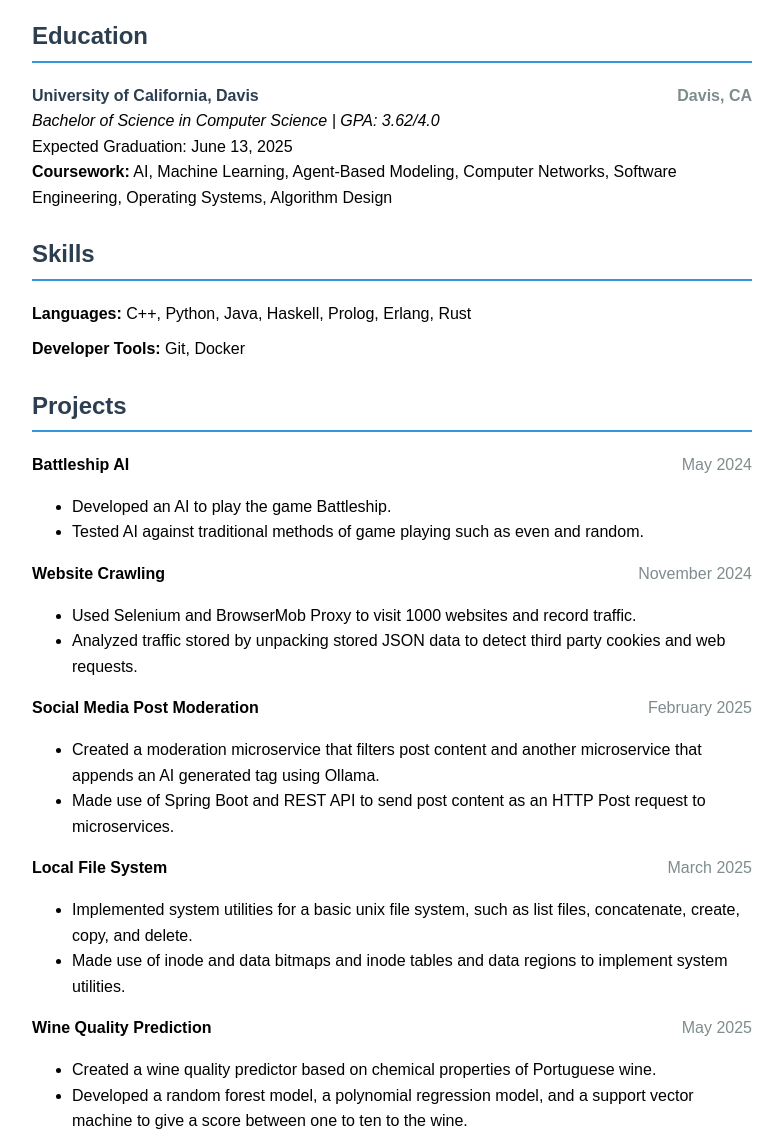
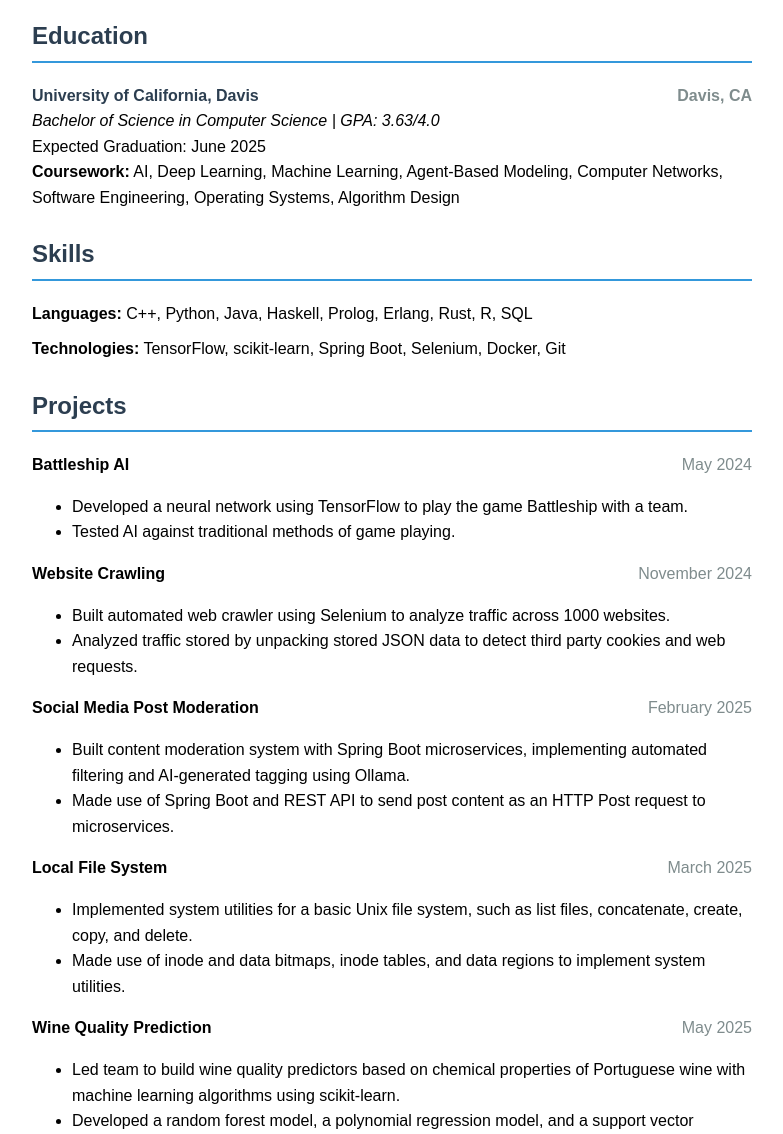
Before and after one commit to BumpyPear/BumpyPear.github.io, a plain HTML site: page index.html in a window 1280 px wide. Shown: the part 166-1300 px from the top of the page, without its empty margins (248-1031 px from the left). Drawn offline with Linux system fonts and the light colour scheme.

Commit message:
Update index.html

```diff
--- a/index.html
+++ b/index.html
@@ -87,8 +87,8 @@
             <div class="contact-info">
                 <a href="tel:925-375-8055">(925)-375-8055</a> |
                 <a href="mailto:bryanbatsaikhan@gmail.com">bryanbatsaikhan@gmail.com</a> |
-                <a href="#">LinkedIn</a> |
-                <a href="#">GitHub</a>
+                <a href="https://www.linkedin.com/in/bryan-b-2823b124a/">LinkedIn</a> |
+                <a href="https://github.com/BumpyPear">GitHub</a>
             </div>
         </header>
 
@@ -96,19 +96,19 @@
             <h2>Education</h2>
             <div class="education-item">
                 <div class="institution">University of California, Davis<span class="location">Davis, CA</span></div>
-                <div class="degree">Bachelor of Science in Computer Science | GPA: 3.62/4.0</div>
-                <div>Expected Graduation: June 13, 2025</div>
-                <div><strong>Coursework:</strong> AI, Machine Learning, Agent-Based Modeling, Computer Networks, Software Engineering, Operating Systems, Algorithm Design</div>
+                <div class="degree">Bachelor of Science in Computer Science | GPA: 3.63/4.0</div>
+                <div>Expected Graduation: June 2025</div>
+                <div><strong>Coursework:</strong> AI, Deep Learning, Machine Learning, Agent-Based Modeling, Computer Networks, Software Engineering, Operating Systems, Algorithm Design</div>
             </div>
         </section>
 
         <section class="section">
             <h2>Skills</h2>
             <div class="skill-category">
-                <strong>Languages:</strong> C++, Python, Java, Haskell, Prolog, Erlang, Rust
+                <strong>Languages:</strong> C++, Python, Java, Haskell, Prolog, Erlang, Rust, R, SQL
             </div>
             <div class="skill-category">
-                <strong>Developer Tools:</strong> Git, Docker
+                <strong>Technologies:</strong> TensorFlow, scikit-learn, Spring Boot, Selenium, Docker, Git
             </div>
         </section>
 
@@ -117,36 +117,36 @@
             <div class="project-item">
                 <strong>Battleship AI</strong> <span class="location">May 2024</span>
                 <ul>
-                    <li>Developed an AI to play the game Battleship.</li>
-                    <li>Tested AI against traditional methods of game playing such as even and random.</li>
+                    <li>Developed a neural network using TensorFlow to play the game Battleship with a team.</li>
+                    <li>Tested AI against traditional methods of game playing.</li>
                 </ul>
             </div>
             <div class="project-item">
                 <strong>Website Crawling</strong> <span class="location">November 2024</span>
                 <ul>
-                    <li>Used Selenium and BrowserMob Proxy to visit 1000 websites and record traffic.</li>
+                    <li>Built automated web crawler using Selenium to analyze traffic across 1000 websites.</li>
                     <li>Analyzed traffic stored by unpacking stored JSON data to detect third party cookies and web requests.</li>
                 </ul>
             </div>
             <div class="project-item">
                 <strong>Social Media Post Moderation</strong> <span class="location">February 2025</span>
                 <ul>
-                    <li>Created a moderation microservice that filters post content and another microservice that appends an AI generated tag using Ollama.</li>
+                    <li>Built content moderation system with Spring Boot microservices, implementing automated filtering and AI-generated tagging using Ollama.</li>
                     <li>Made use of Spring Boot and REST API to send post content as an HTTP Post request to microservices.</li>
                 </ul>
             </div>
             <div class="project-item">
                 <strong>Local File System</strong> <span class="location">March 2025</span>
                 <ul>
-                    <li>Implemented system utilities for a basic unix file system, such as list files, concatenate, create, copy, and delete.</li>
-                    <li>Made use of inode and data bitmaps and inode tables and data regions to implement system utilities.</li>
+                    <li>Implemented system utilities for a basic Unix file system, such as list files, concatenate, create, copy, and delete.</li>
+                    <li>Made use of inode and data bitmaps, inode tables, and data regions to implement system utilities.</li>
                 </ul>
             </div>
             <div class="project-item">
                 <strong>Wine Quality Prediction</strong> <span class="location">May 2025</span>
                 <ul>
-                    <li>Created a wine quality predictor based on chemical properties of Portuguese wine.</li>
-                    <li>Developed a random forest model, a polynomial regression model, and a support vector machine to give a score between one to ten to the wine.</li>
+                    <li>Led team to build wine quality predictors based on chemical properties of Portuguese wine with machine learning algorithms using scikit-learn.</li>
+                    <li>Developed a random forest model, a polynomial regression model, and a support vector machine to grade the wine from one to ten.</li>
                 </ul>
             </div>
         </section>
```
